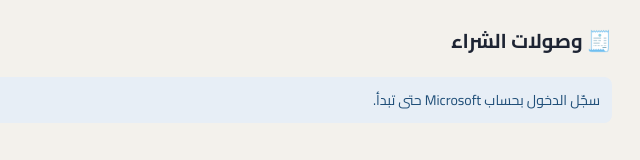
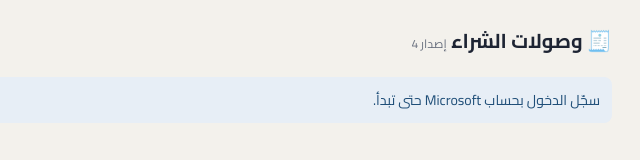
Before and after one commit to ahmednobed1993-art/scan, a plain HTML site: page receipts/index.html in a window 1280 px wide. Shown: the full height of the page, 462-1102 px from the left. Drawn offline with Linux system fonts and the light colour scheme.

Commit message:
Update index.html

```diff
--- a/receipts/index.html
+++ b/receipts/index.html
@@ -75,7 +75,7 @@
 <body>
 <main>
 <header>
-  <h1>🧾 وصولات الشراء</h1>
+  <h1>🧾 وصولات الشراء <span style="font-size:12px;color:var(--mute);font-weight:400">إصدار 4</span></h1>
   <div><span class="who" id="who"></span> <button id="btnLogin" class="ghost">تسجيل الدخول</button></div>
 </header>
 
```
